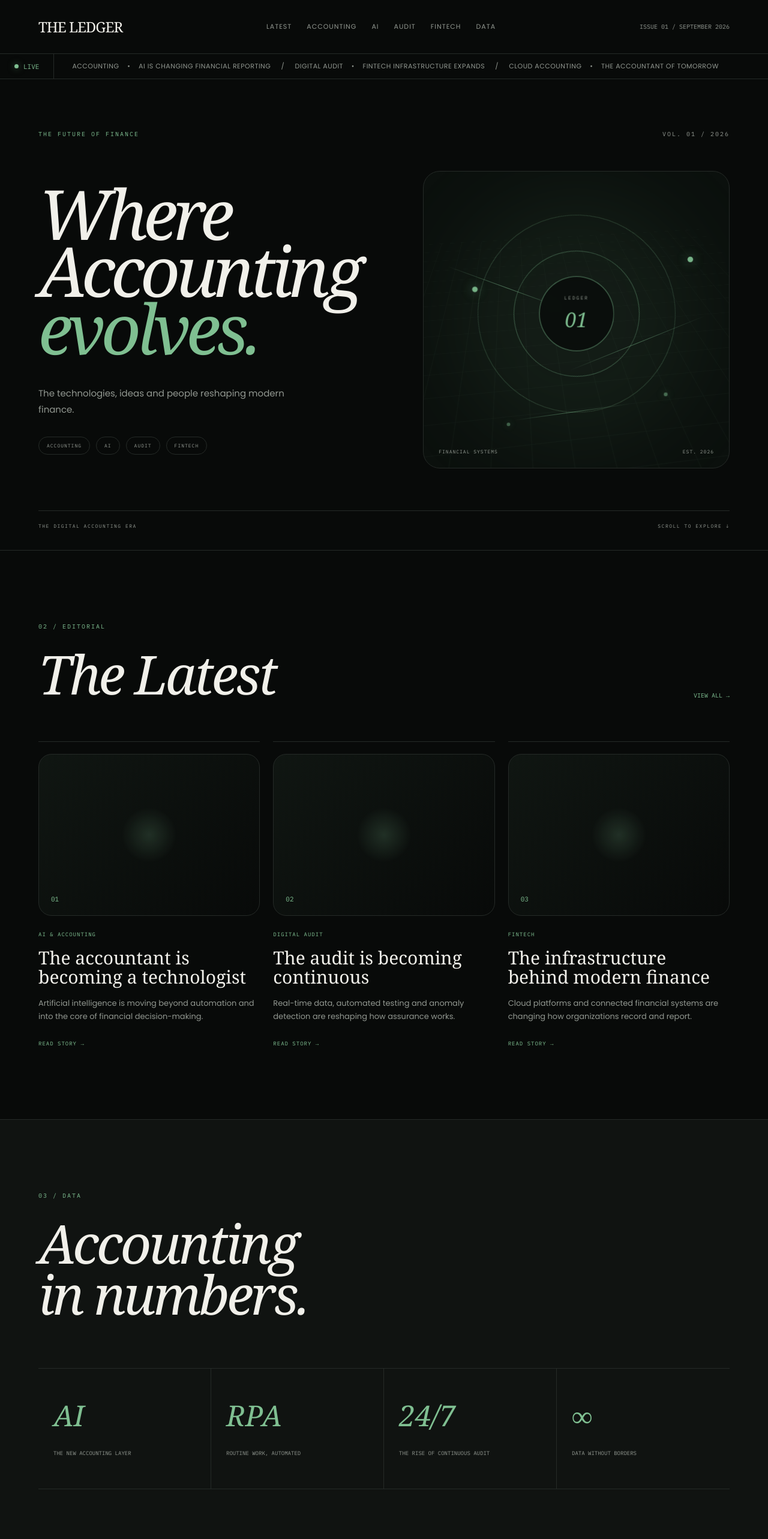
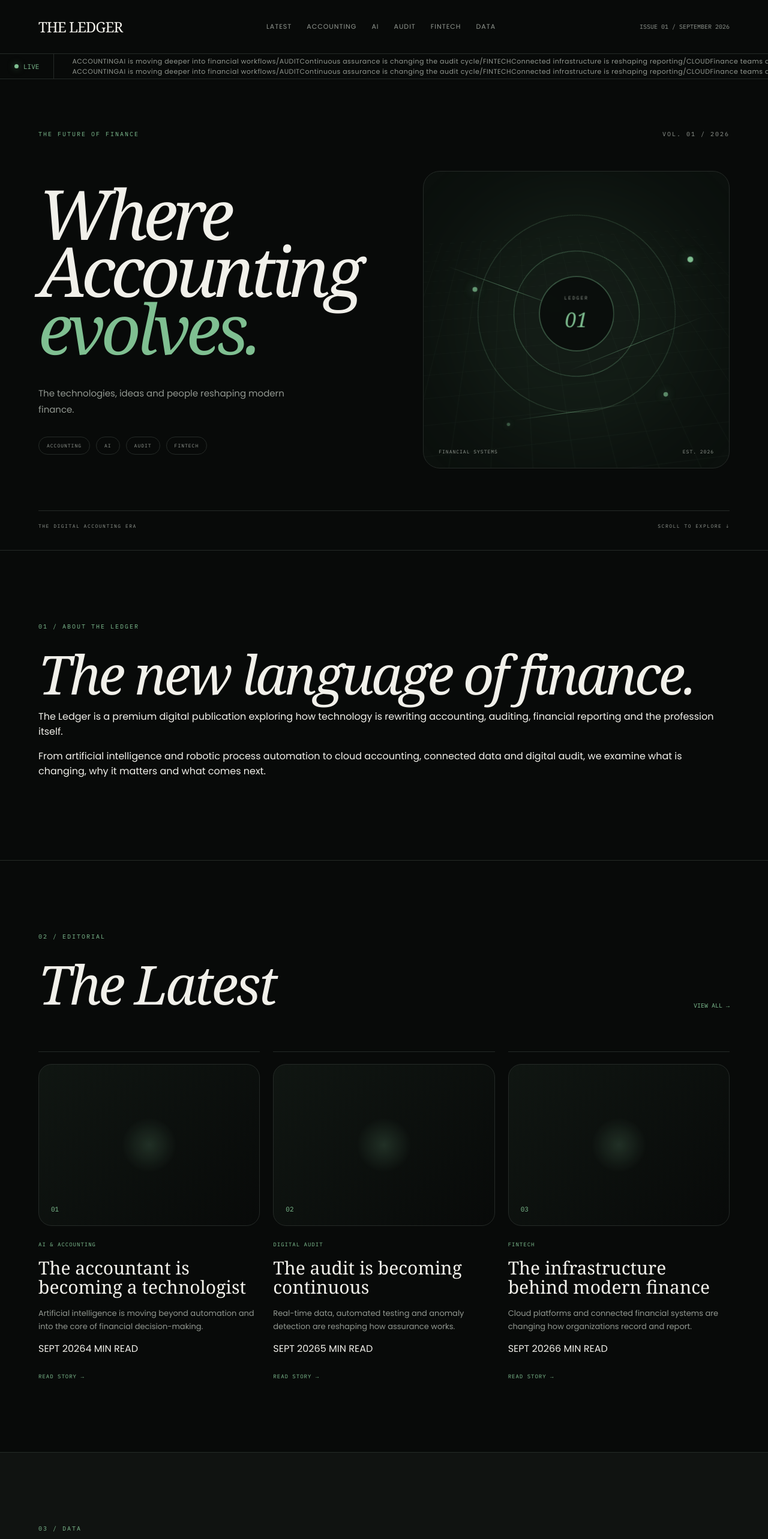
Before and after one commit to sarveshnotfoundhere/the-ledger, a Next.js app: page / in a window 1280 px wide. Shown: the top 2566 px of the page at 60% size. Built offline with nearby package versions, Linux system fonts and the light colour scheme.

Commit message:
Upgrade THE LEDGER editorial homepage

```diff
--- a/app/page.tsx
+++ b/app/page.tsx
@@ -3,59 +3,83 @@ const articles = [
     category: "AI & ACCOUNTING",
     title: "The accountant is becoming a technologist",
     text: "Artificial intelligence is moving beyond automation and into the core of financial decision-making.",
+    date: "SEPT 2026",
+    read: "4 MIN READ",
   },
   {
     category: "DIGITAL AUDIT",
     title: "The audit is becoming continuous",
     text: "Real-time data, automated testing and anomaly detection are reshaping how assurance works.",
+    date: "SEPT 2026",
+    read: "5 MIN READ",
   },
   {
     category: "FINTECH",
     title: "The infrastructure behind modern finance",
     text: "Cloud platforms and connected financial systems are changing how organizations record and report.",
+    date: "SEPT 2026",
+    read: "6 MIN READ",
   },
 ];
+
+const tickerItems = [
+  ["ACCOUNTING", "AI is moving deeper into financial workflows"],
+  ["AUDIT", "Continuous assurance is changing the audit cycle"],
+  ["FINTECH", "Connected infrastructure is reshaping reporting"],
+  ["CLOUD", "Finance teams are moving toward always-on systems"],
+  ["PROFESSION", "The accountant of tomorrow is becoming more technical"],
+];
+
+function TickerSet() {
+  return (
+    <div className="ticker-set" aria-hidden="true">
+      {tickerItems.map(([category, story]) => (
+        <span className="ticker-item" key={`${category}-${story}`}>
+          <span className="ticker-category">{category}</span>
+          <span className="ticker-story">{story}</span>
+          <span className="ticker-separator">/</span>
+        </span>
+      ))}
+    </div>
+  );
+}
 
 export default function Home() {
   return (
     <main>
       {/* HEADER */}
       <header className="header">
-        <div className="logo">THE LEDGER</div>
+        <a href="#top" className="logo" aria-label="The Ledger home">THE LEDGER</a>
 
-        <nav>
-          <a href="#">LATEST</a>
-          <a href="#">ACCOUNTING</a>
-          <a href="#">AI</a>
-          <a href="#">AUDIT</a>
-          <a href="#">FINTECH</a>
-          <a href="#">DATA</a>
+        <nav aria-label="Primary navigation">
+          <a href="#latest">LATEST</a>
+          <a href="#accounting">ACCOUNTING</a>
+          <a href="#ai">AI</a>
+          <a href="#audit">AUDIT</a>
+          <a href="#fintech">FINTECH</a>
+          <a href="#data">DATA</a>
         </nav>
 
         <div className="issue">ISSUE 01 / SEPTEMBER 2026</div>
       </header>
 
-      {/* LIVE TICKER */}
-      <div className="ticker">
+      {/* LIVE EDITORIAL TICKER */}
+      <div className="ticker" aria-label="The Ledger editorial feed">
         <span className="live">
           <span className="live-dot"></span>
           LIVE
         </span>
 
+        <div className="ticker-track-wrap">
           <div className="ticker-track">
-          ACCOUNTING &nbsp;&nbsp; • &nbsp;&nbsp;
-          AI IS CHANGING FINANCIAL REPORTING &nbsp;&nbsp;&nbsp; /
-          &nbsp;&nbsp;&nbsp;
-          DIGITAL AUDIT &nbsp;&nbsp; • &nbsp;&nbsp;
-          FINTECH INFRASTRUCTURE EXPANDS &nbsp;&nbsp;&nbsp; /
-          &nbsp;&nbsp;&nbsp;
-          CLOUD ACCOUNTING &nbsp;&nbsp; • &nbsp;&nbsp;
-          THE ACCOUNTANT OF TOMORROW
+            <TickerSet />
+            <TickerSet />
+          </div>
         </div>
       </div>
 
       {/* HERO */}
-<section className="hero">
+      <section className="hero" id="top">
         <div className="hero-top">
           <div className="hero-label">THE FUTURE OF FINANCE</div>
           <div className="hero-index">VOL. 01 / 2026</div>
@@ -83,7 +107,7 @@ export default function Home() {
             </div>
           </div>
 
-    <div className="hero-visual">
+          <div className="hero-visual" aria-label="Abstract financial systems visualization">
             <div className="visual-grid"></div>
 
             <div className="data-line line-one"></div>
@@ -116,15 +140,39 @@ export default function Home() {
         </div>
       </section>
 
+      {/* INTRO */}
+      <section className="section ledger-intro" id="accounting">
+        <div className="ledger-intro-grid">
+          <div>
+            <div className="eyebrow">01 / ABOUT THE LEDGER</div>
+            <h2>The new language of finance.</h2>
+          </div>
+
+          <div className="ledger-intro-copy">
+            <p className="lead">
+              The Ledger is a premium digital publication exploring how
+              technology is rewriting accounting, auditing, financial reporting
+              and the profession itself.
+            </p>
+            <p className="supporting">
+              From artificial intelligence and robotic process automation to
+              cloud accounting, connected data and digital audit, we examine
+              what is changing, why it matters and what comes next.
+            </p>
+            <div className="editorial-rule"></div>
+          </div>
+        </div>
+      </section>
+
       {/* LATEST */}
-      <section className="section latest">
+      <section className="section latest" id="latest">
         <div className="section-heading">
           <div>
             <div className="eyebrow">02 / EDITORIAL</div>
             <h2>The Latest</h2>
           </div>
 
-          <a href="#" className="view-all">
+          <a href="#latest" className="view-all">
             VIEW ALL →
           </a>
         </div>
@@ -142,16 +190,19 @@ export default function Home() {
 
               <p>{article.text}</p>
 
-              <div className="read">
-                READ STORY →
+              <div className="article-meta">
+                <span>{article.date}</span>
+                <span>{article.read}</span>
               </div>
+
+              <div className="read">READ STORY →</div>
             </article>
           ))}
         </div>
       </section>
 
       {/* NUMBERS */}
-      <section className="numbers section">
+      <section className="numbers section" id="data">
         <div className="eyebrow">03 / DATA</div>
 
         <h2>
@@ -184,7 +235,7 @@ export default function Home() {
       </section>
 
       {/* TECHNOLOGY */}
-      <section className="section technology">
+      <section className="section technology" id="fintech">
         <div className="eyebrow">04 / TECHNOLOGY INDEX</div>
 
         <h2>
@@ -221,7 +272,7 @@ export default function Home() {
       </section>
 
       {/* FOLLOW THE MONEY */}
-      <section className="money section">
+      <section className="money section" id="audit">
         <div className="eyebrow">05 / INTERACTIVE</div>
 
         <h2>
@@ -249,7 +300,7 @@ export default function Home() {
       </section>
 
       {/* AI */}
-      <section className="ai section">
+      <section className="ai section" id="ai">
         <div className="ai-box">
           <div className="eyebrow">06 / THE LEDGER AI</div>
 
@@ -264,7 +315,7 @@ export default function Home() {
             and the future of finance.
           </p>
 
-          <button>ASK THE LEDGER AI →</button>
+          <button type="button">ASK THE LEDGER AI →</button>
         </div>
       </section>
 
```
Lines whose indentation alone changed are shown as unchanged.
